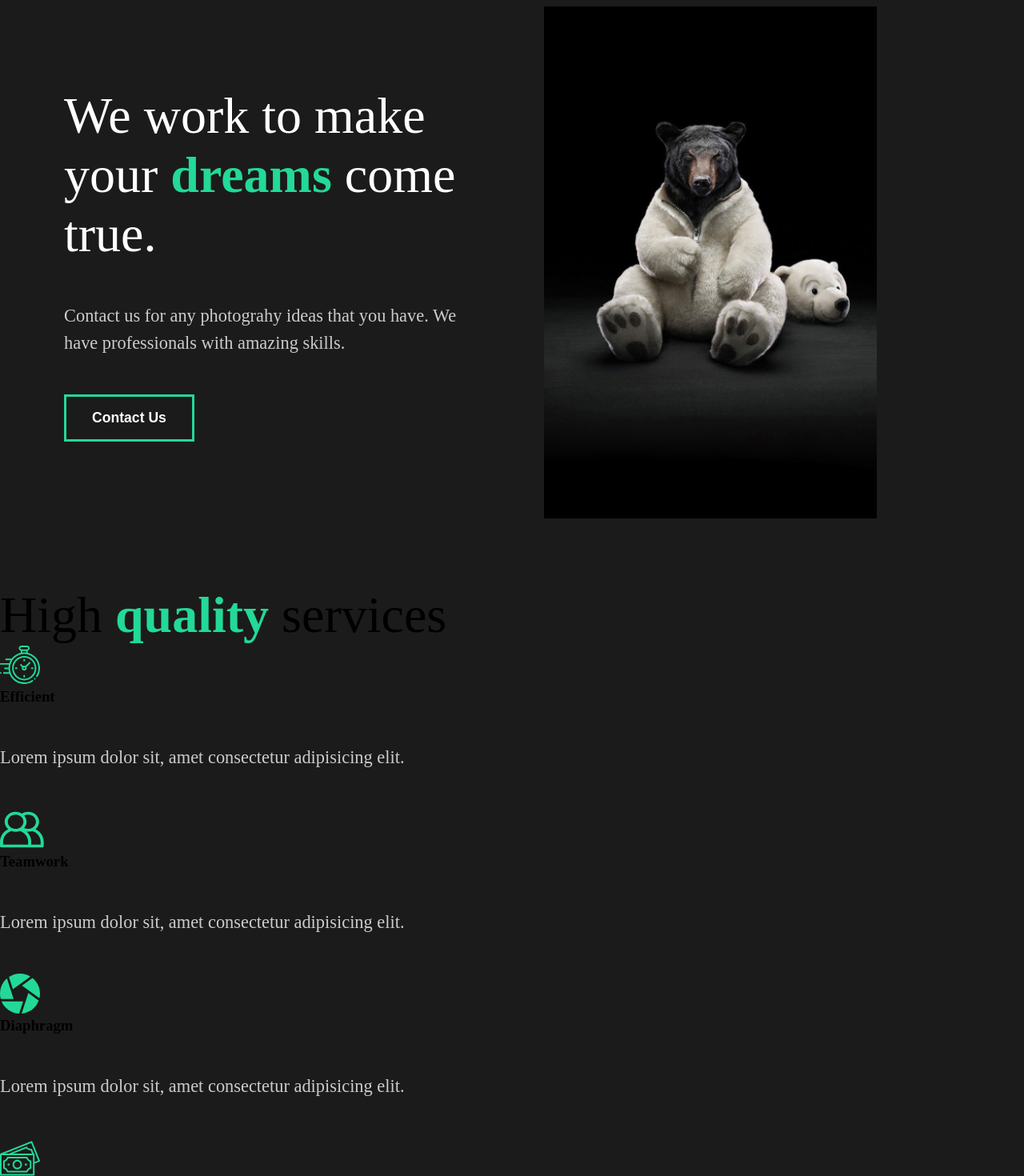
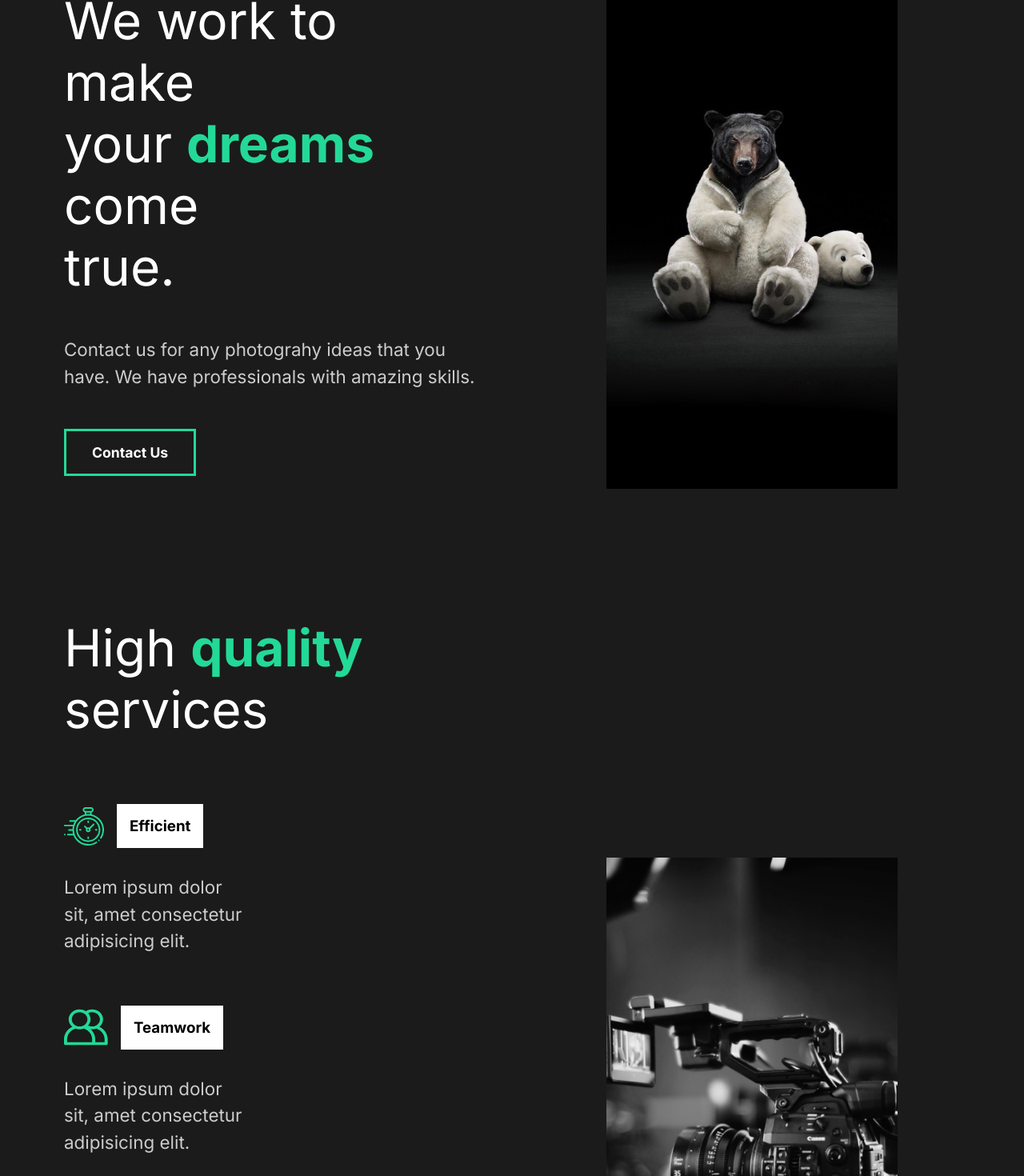
Before and after one commit to bradleyshao/portofolio, a React (Create React App) app: page / in a window 1280 px wide. Shown: the part 109-1579 px from the top of the page at 80% size. Built offline with nearby package versions, Linux system fonts and the light colour scheme.

Commit message:
Styled ServiceSection

```diff
--- a/public/index.html
+++ b/public/index.html
@@ -15,6 +15,9 @@
       user's mobile device or desktop. See https://developers.google.com/web/fundamentals/web-app-manifest/
     -->
     <link rel="manifest" href="%PUBLIC_URL%/manifest.json" />
+    <link rel="preconnect" href="https://fonts.googleapis.com">
+<link rel="preconnect" href="https://fonts.gstatic.com" crossorigin>
+<link href="https://fonts.googleapis.com/css2?family=Inter:wght@400;700&family=Lobster&display=swap" rel="stylesheet">
     <!--
       Notice the use of %PUBLIC_URL% in the tags above.
       It will be replaced with the URL of the `public` folder during the build.
--- a/src/App.js
+++ b/src/App.js
@@ -4,7 +4,7 @@ import GlobalStyle from './components/GlobalStyle';
 function App() {
   return (
     <div className="App">
-      <h1>Film</h1>
+
       <GlobalStyle/>
       <AboutPage/>
     </div>
--- a/src/components/AboutSection.jsx
+++ b/src/components/AboutSection.jsx
@@ -1,7 +1,7 @@
 import React from 'react';
 import home1 from '../img/IMG_0001_Original.jpg'
 import styled from 'styled-components';
-
+import { StyledAbout, StyledDescription, StyledImage,StyledHide } from '../styles';
 
 
 const AboutSection =()=>{
@@ -33,35 +33,35 @@ const AboutSection =()=>{
 
 //Styled
 
-const StyledAbout = styled.div`
-    min-height: 90vh;
-    display: flex;
-    align-items: center;
-    justify-content: space-between;
-    padding: 5rem;
-    color: white;
-`;
-const StyledDescription = styled.div`
-    flex: 1;
-    padding-right: 5rem;
-    h2{
-        font-weight: lighter;
-    }
-`;
+// const StyledAbout = styled.div`
+//     min-height: 90vh;
+//     display: flex;
+//     align-items: center;
+//     justify-content: space-between;
+//     padding: 5rem;
+//     color: white;
+// `;
+// const StyledDescription = styled.div`
+//     flex: 1;
+//     padding-right: 5rem;
+//     h2{
+//         font-weight: lighter;
+//     }
+// `;
 
-const StyledImage = styled.div`
-    flex: 1;
-    overflow: hidden;
-    img{
-        width: 80%;
-        height: 80vh;
-        object-fit: cover;
-    }
-`;
+// const StyledImage = styled.div`
+//     flex: 1;
+//     overflow: hidden;
+//     img{
+//         width: 80%;
+//         height: 80vh;
+//         object-fit: cover;
+//     }
+// `;
 
-const StyledHide = styled.div`
-    overflow: hidden;
-`;
+// const StyledHide = styled.div`
+//     overflow: hidden;
+// `;
 
 
 export default AboutSection;
--- a/src/components/GlobalStyle.jsx
+++ b/src/components/GlobalStyle.jsx
@@ -10,6 +10,7 @@ const GlobalStyle = createGlobalStyle`
 
     body{
         background:#1b1b1b;
+        font-family: 'Inter',sans-serif;
     }
 
     button{
@@ -21,6 +22,8 @@ const GlobalStyle = createGlobalStyle`
         background: transparent;
         color:white;
         transition:  all 0.5s ease;
+        font-family: 'Inter',sans-serif;
+
         &::hover{
             background-color:#23d997;
             color: white;
--- a/src/components/ServicesSection.jsx
+++ b/src/components/ServicesSection.jsx
@@ -4,48 +4,83 @@ import diaphragm from '../img/diaphragm.svg';
 import money from '../img/money.svg';
 import teamwork from '../img/teamwork.svg';
 import home2 from '../img/home2.png'
+import { StyledAbout, StyledDescription, StyledImage,StyledHide } from '../styles';
+import styled from 'styled-components';
+
 
 const ServiceSection =()=>{
     return(
-        <div className="services">
-            <div className="description">
+        <StyledService>
+            <StyledDescription>
                 <h2>High <span>quality</span> services</h2>
-                <div className="cards">
-                    <div className="card">
+                <StyledCards>
+                    <StyledCard>
                         <div className="icon">
                             <img src={clock} alt="clock icon"/>
                             <h3>Efficient</h3>
                         </div>
                         <p>Lorem ipsum dolor sit, amet consectetur adipisicing elit.</p>
-                    </div>
-                    <div className="card">
+                    </StyledCard>
+                    <StyledCard>
                         <div className="icon">
                             <img src={teamwork} alt="teamwork icon"/>
                             <h3>Teamwork</h3>
                         </div>
                         <p>Lorem ipsum dolor sit, amet consectetur adipisicing elit.</p>
-                    </div>
-                    <div className="card">
+                    </StyledCard>
+                    <StyledCard>
                         <div className="icon">
                             <img src={diaphragm} alt="diaphragm icon"/>
                             <h3>Diaphragm</h3>
                         </div>
                         <p>Lorem ipsum dolor sit, amet consectetur adipisicing elit.</p>
-                    </div>
-                    <div className="card">
+                    </StyledCard>
+                    <StyledCard>
                         <div className="icon">
                             <img src={money} alt="money icon"/>
                             <h3>Affordable</h3>
                         </div>
                         <p>Lorem ipsum dolor sit, amet consectetur adipisicing elit.</p>
-                    </div>
-                </div>
-            </div>
-            <div className="image">
+                    </StyledCard>
+                </StyledCards>
+            </StyledDescription>
+            <StyledImage>
                 <img src={home2} alt="home 2"/>
-            </div>
-        </div>
+            </StyledImage>
+        </StyledService>
     );
 }
 
+
+const StyledService = styled (StyledAbout) `
+    h2{
+        padding-bottom: 5rem;
+    }
+    p{
+        width: 70%;
+        padding: 2rem 0rem 4rem 0rem;
+    }
+`;
+
+const StyledCards = styled.div`
+    display:flex;
+    flex-wrap: wrap;
+`;
+
+const StyledCard = styled.div`
+    flex-basis: 20rem;
+    .icon{
+        display: flex;
+        align-items: center;
+
+        h3{
+            margin-left: 1rem;
+            background: white;
+            color:black;
+            padding:1rem;
+        }
+    }
+
+`;
+
 export default ServiceSection;
--- /dev/null
+++ b/src/styles.js
@@ -0,0 +1,36 @@
+import styled from "styled-components";
+
+export const StyledAbout = styled.div`
+    min-height: 90vh;
+    display: flex;
+    align-items: center;
+    justify-content: space-between;
+    padding: 5rem;
+    color: white;
+`;
+
+
+export const StyledDescription = styled.div`
+    flex: 1;
+    padding-right: 5rem;
+    h2{
+        font-weight: lighter;
+    }
+`;
+
+export const StyledImage = styled.div`
+    display: flex;
+    justify-content: center;
+    align-items: center;
+    flex: 1;
+    overflow: hidden;
+    img{
+        width: 70%;
+        height: 80vh;
+        object-fit: cover;
+    }
+`;
+
+export const StyledHide = styled.div`
+    overflow: hidden;
+`;
```
